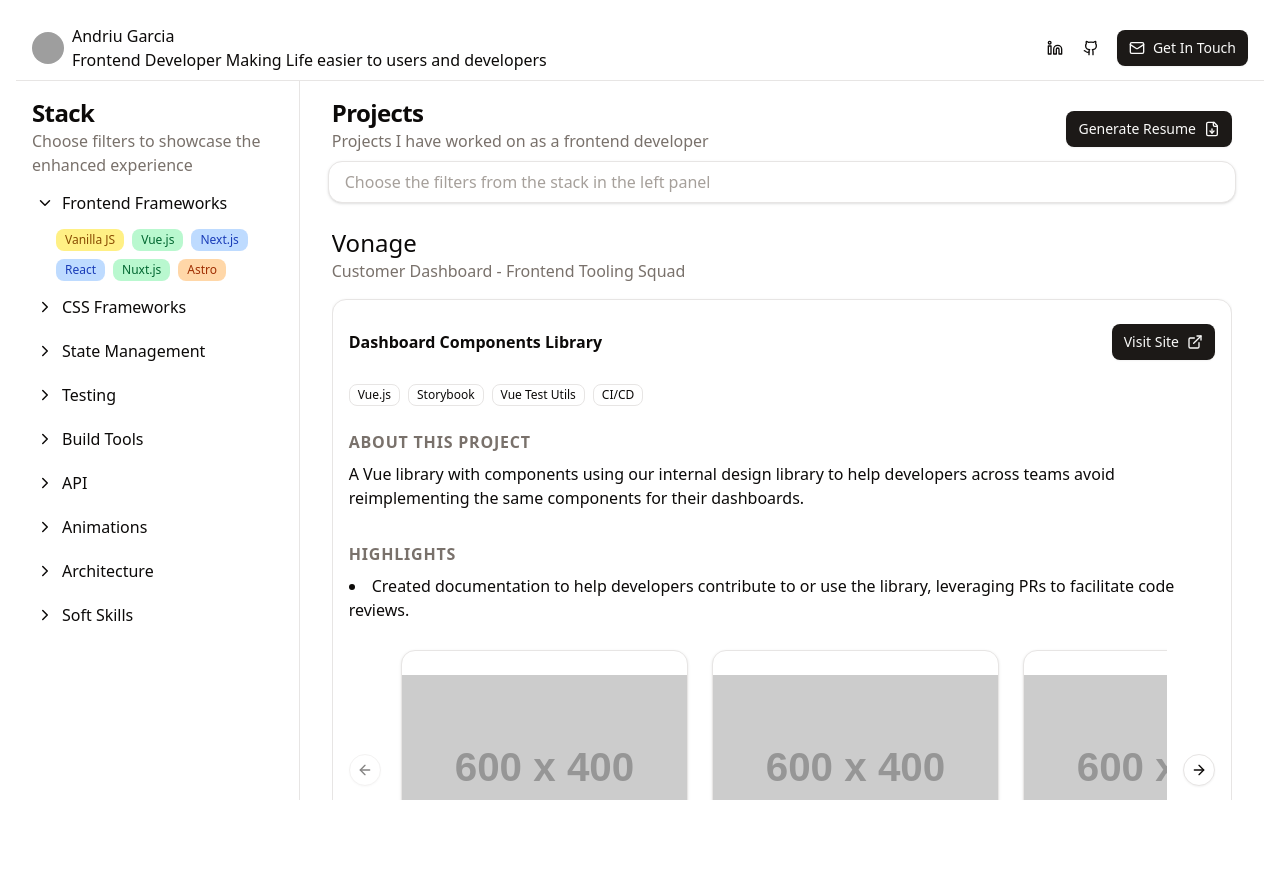
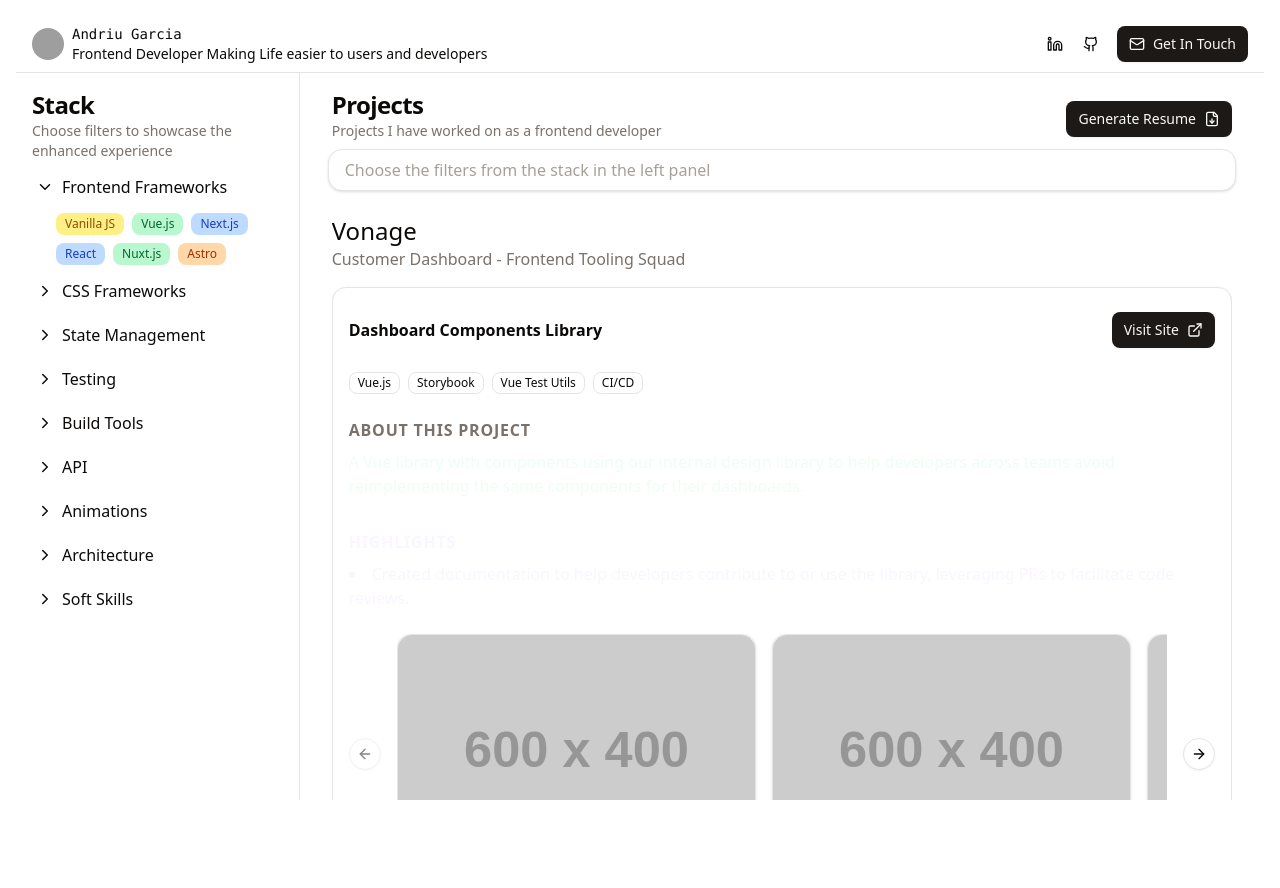
Before and after one commit to andriugarcia/portfolio, an Astro site: page / in a window 1280 px wide. Built offline with nearby package versions, Linux system fonts and the light colour scheme; Astro itself is replaced by a stand-in of ours; grey boxes are pictures that could not be loaded.

Commit message:
feat: Move text to external file

```diff
--- a/src/components/navbar.tsx
+++ b/src/components/navbar.tsx
@@ -15,8 +15,21 @@
 
 import { Mail, Linkedin, Github } from "lucide-react"
 import { Avatar, AvatarFallback, AvatarImage } from "./ui/avatar";
+import aboutData from "@/data/about.json";
+
+type AboutData = {
+    name: string;
+    description: string;
+    avatar: string;
+    links: {
+        github: string;
+        linkedin: string;
+        email: string;
+    };
+}
 
 export function Navbar() {
+    const about: AboutData = aboutData;
     return (
     <div className="flex items-center justify-between w-full px-4 py-2 border-b-1 border-grey-400">
             <div className="flex items-center">
@@ -26,22 +39,28 @@
                     <AvatarFallback>CN</AvatarFallback>
                 </Avatar>
                 <div className="ml-2">
-                    <div>Andriu Garcia</div>
-                    <div className="hidden md:block">Frontend Developer Making Life easier to users and developers</div>
+                    <div className="text-sm" style={{fontFamily: "ui-monospace, SFMono-Regular, SF Mono, Menlo, Consolas, Liberation Mono, monospace"}}>{about.name}</div>
+                    <div className="hidden text-sm md:block">{about.description}</div>
                 </div>
                 </a>
             </div>
             <div>
-                <Button variant="ghost" size="icon">
+                <a href={about.links.linkedin} target="_blank" rel="noopener noreferrer">
+                    <Button variant="ghost" size="icon" className="cursor-pointer">
                         <Linkedin className="h-4 w-4" />
                     </Button>
-                <Button variant="ghost" size="icon">
+                </a>
+                <a href={about.links.github} target="_blank" rel="noopener noreferrer">
+                    <Button variant="ghost" size="icon" className="cursor-pointer">
                         <Github className="h-4 w-4" />
                     </Button>
-                <Button className="ml-2">
+                </a>
+                <a href={about.links.email} target="_blank" rel="noopener noreferrer">
+                    <Button className="ml-2 cursor-pointer">
                         <Mail className="h-4 w-4" />
                         <div>Get In Touch</div>
                     </Button>
+                </a>
                 {/* <ModeToggle></ModeToggle> */}
             </div>
     </div>
--- a/src/components/projects.tsx
+++ b/src/components/projects.tsx
@@ -106,7 +106,7 @@
     <div className="flex flex-row h-full flex-1 min-h-0">
         <div className="basis-[360px] pt-4 px-4 border-r-1 border-grey h-full flex flex-col hidden md:block">
             <h2 className="text-2xl font-bold tracking-tight">Stack</h2>
-            <p className="text-muted-foreground mb-2">Choose filters to showcase the enhanced experience</p>
+            <p className="text-muted-foreground text-sm mb-2">Choose filters to showcase the enhanced experience</p>
             <ScrollArea className="w-full h-full">
               {
                   Object.entries(filtersPerType).map(([type, filters]) => (
@@ -121,7 +121,7 @@
             <div className="flex items-center justify-between px-4">
               <div>
                 <h2 className="text-2xl font-bold tracking-tight">Projects</h2>
-                <p className="text-muted-foreground mb-2">Projects I have worked on as a frontend developer</p>
+                <p className="text-muted-foreground text-sm mb-2">Projects I have worked on as a frontend developer</p>
               </div>
               <Button onClick={() => generateResumePDF(filteredExperience)}>Generate Resume <FileDown></FileDown></Button>
             </div>
@@ -162,14 +162,14 @@
                                       </div>
                                       <div>
                                         <div className="text-muted-foreground font-bold tracking-wider mb-2">ABOUT THIS PROJECT</div>
-                                        <p className="mb-2 text-pretty">{ project.description }</p>
+                                        <p className="mb-2 text-pretty text-green-50">{ project.description }</p>
                                       </div>
                                       <div>
-                                        <div className="text-muted-foreground font-bold tracking-wider mb-2">HIGHLIGHTS</div>
+                                        <div className="text-muted-foreground font-bold tracking-wider text-purple-50 mb-2">HIGHLIGHTS</div>
                                         <ul className="list-disc list-inside">
                                             {
                                                 project.highlights.map((highlight) => (
-                                                    <li className="text-pretty">{highlight.content} {
+                                                    <li className="text-pretty text-purple-50">{highlight.content} {
                                                       highlight.matchedKeywords.map((kw) => (
                                                         <Badge variant="outline" className="text-xs">{kw}</Badge>
                                                       ))
@@ -192,9 +192,9 @@
                                         <CarouselContent>
                                           {Array.from({ length: 5 }).map((_, index) => (
                                             <CarouselItem key={index} className="basis-auto">
-                                              <div className="p-1">
-                                                <Card className="h-60">
-                                                  <img className="h-full" src="https://placehold.co/600x400" alt="" />
+                                              <div className="">
+                                                <Card className="h-60 py-0">
+                                                  <img className="h-full rounded-xl" src="https://placehold.co/600x400" alt="" />
                                                 </Card>
                                               </div>
                                             </CarouselItem>
--- /dev/null
+++ b/src/data/about.json
@@ -0,0 +1,9 @@
+{
+    "name": "Andriu Garcia",
+    "description": "Frontend Developer Making Life easier to users and developers",
+    "links": {
+        "linkedin": "https://www.linkedin.com/in/andriugarcia/",
+        "github": "https://github.com/andriugarcia",
+        "email": "mailto:hello@andriugarcia.com"
+    }
+}
```
Lines whose indentation alone changed are shown as unchanged.
